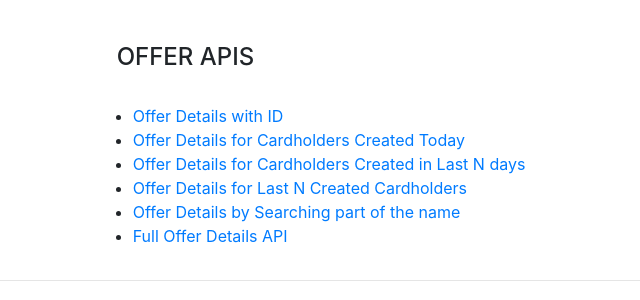
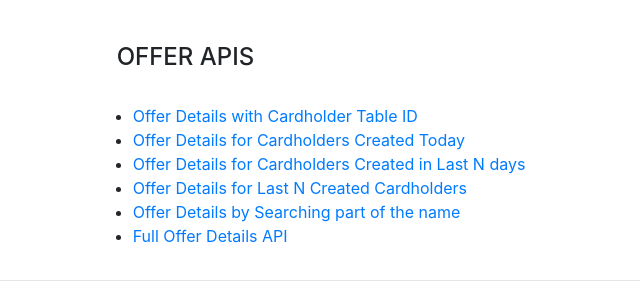
Before and after one commit to FahidLatheef/flask-api, a Flask app: page / in a window 1280 px wide. Shown: the part 158-458 px from the top of the page, without its empty margins (331-971 px from the left). Run offline with Flask 2, Linux system fonts and the light colour scheme; parts of the project's set-up code (start-up, migrations or seed data) failed here and were passed over; some libraries are stand-ins or nearby versions.

Commit message:
Changed text id to cardholder_id

```diff
--- a/templates/home.html
+++ b/templates/home.html
@@ -14,9 +14,9 @@
                 <h4 class="mb-2">OFFER APIS</h4>
             </div>
             <ul id="offer">
-                <li><a href="/api/offer/id/4">Offer Details with ID</a></li>
+                <li><a href="/api/offer/id/4">Offer Details with Cardholder Table ID</a></li>
                 <li><a href="/api/offer/created_today">Offer Details for Cardholders Created Today</a></li>
-                <li><a href="/api/offer/created_last_n_days/7">Offer Details for Cardholders Created in Last N days</a>
+                <li><a href="/api/offer/created_last_n_days/23">Offer Details for Cardholders Created in Last N days</a>
                 </li>
                 <li><a href="/api/offer/last_n_person/4">Offer Details for Last N Created Cardholders</a></li>
                 <li><a href="/api/offer/search/dre">Offer Details by Searching part of the name</a></li>
@@ -35,7 +35,7 @@
                 <li><a href="/api/customer/id/4">Customer with ID</a></li>
                 <li><a href="/api/customer/customer_no/47">Customer with Customer No</a></li>
                 <li><a href="/api/customer/created_today">Customers Created Today</a></li>
-                <li><a href="/api/customer/created_last_n_days/6">Customers Created in Last N days</a></li>
+                <li><a href="/api/customer/created_last_n_days/26">Customers Created in Last N days</a></li>
                 <li><a href="/api/customer/last_n_person/4">Last N Customers Created</a></li>
                 <li><a href="/api/customer/search/dre">Searching Customer's Names</a></li>
                 <li><a href="/api/customer/full_data">Full Customer Table Data</a></li>
@@ -49,7 +49,7 @@
                 <li><a href="/api/cardholder/id/4">Cardholder with ID</a></li>
                 <li><a href="/api/cardholder/real_id/37">Cardholder with Real ID</a></li>
                 <li><a href="/api/cardholder/created_today">Cardholders Created Today</a></li>
-                <li><a href="/api/cardholder/created_last_n_days/5">Cardholders Created in Last N days</a></li>
+                <li><a href="/api/cardholder/created_last_n_days/25">Cardholders Created in Last N days</a></li>
                 <li><a href="/api/cardholder/last_n_person/4">Last N Cardholders Created</a></li>
                 <li><a href="/api/cardholder/search/ram">Searching Cardholder's Names</a></li>
                 <li><a href="/api/cardholder/full_data">Full Cardholder Table Data</a></li>
```
